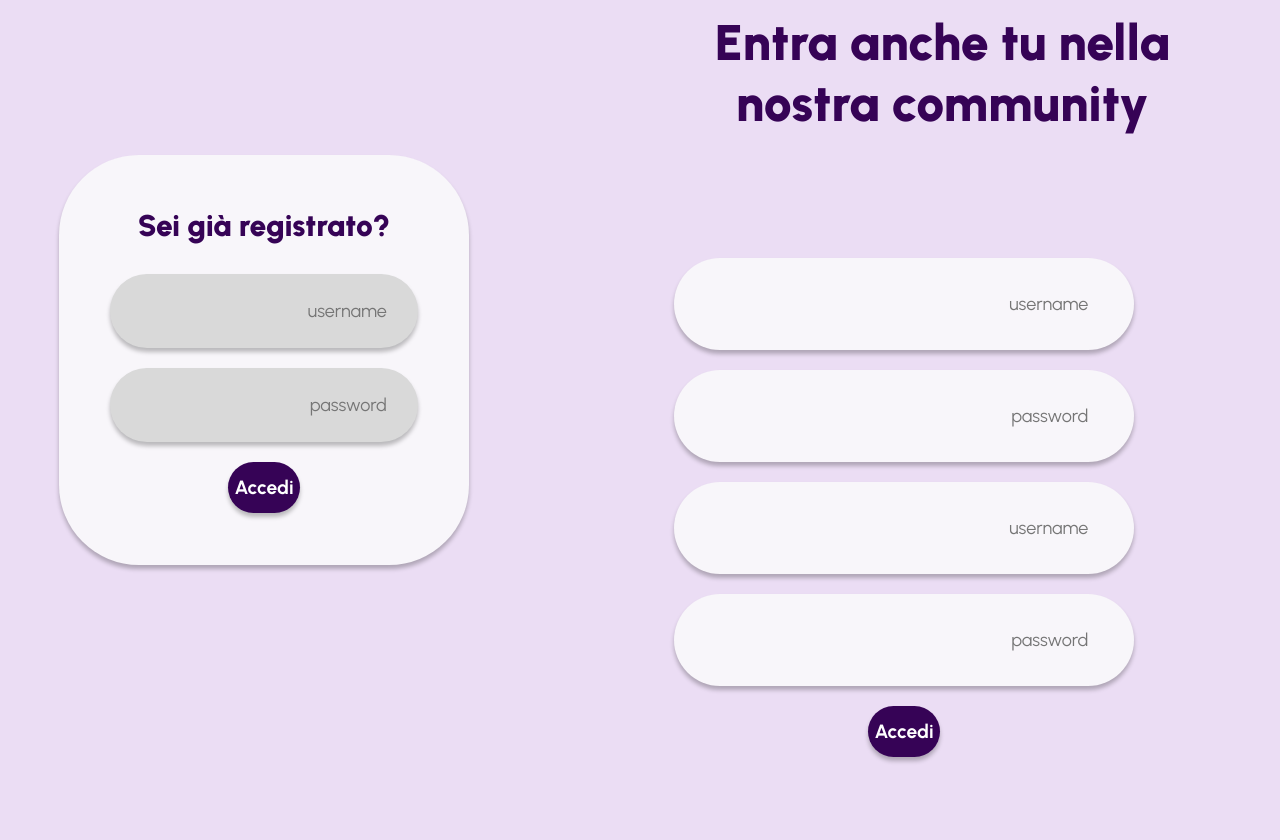
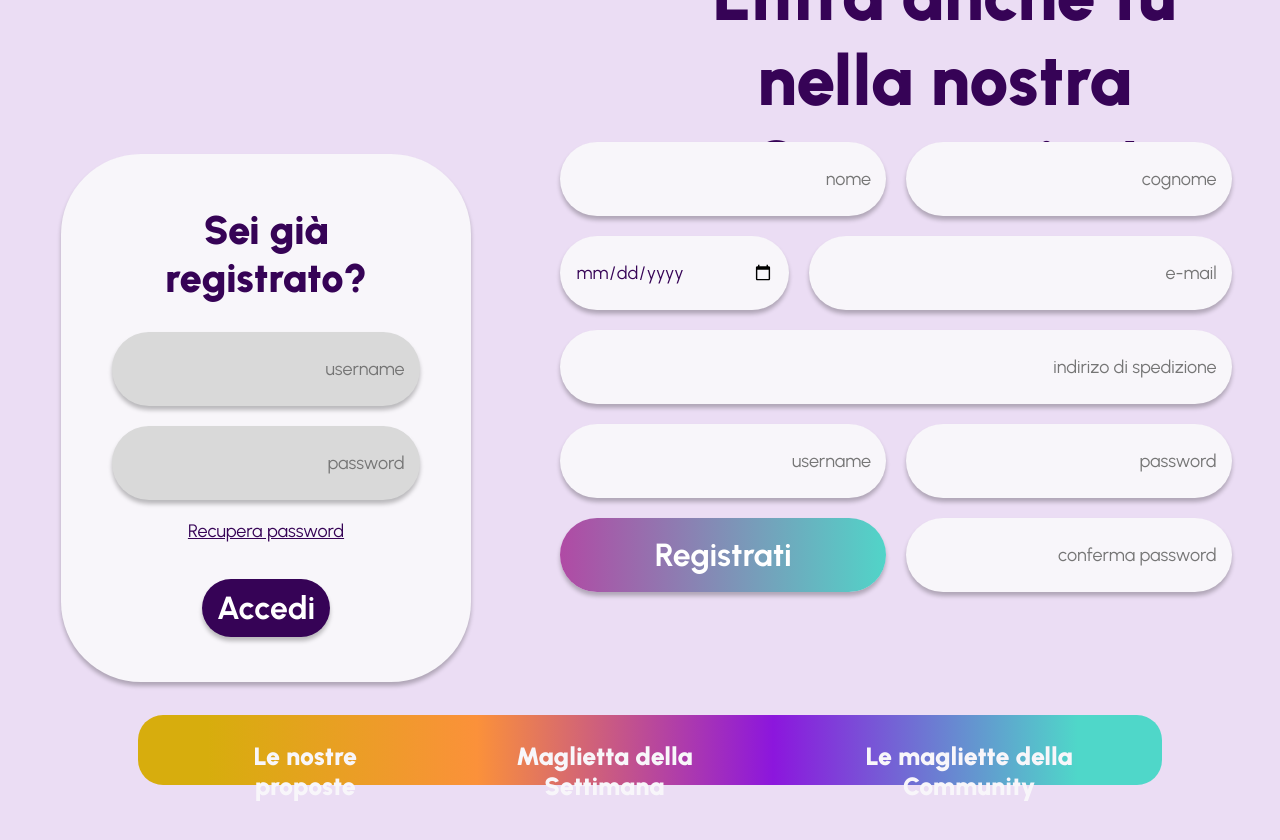
Before and after one commit to UrbanShirt/implementation, a plain HTML site: page ui/loginpage.html in a window 1280 px wide. Drawn offline with Linux system fonts and the light colour scheme.

Commit message:
update loginpage

```diff
--- a/ui/homepage.css
+++ b/ui/homepage.css
@@ -21,17 +21,17 @@
 
 #piedipagina {
     position: fixed;
-    width: 100%;
+    width: 80%;
     height: 70px;
     top: auto;
     bottom: 15px;
+    margin-left: 10%;
+    margin-right: 10%;
 }
 
 .color_bar {
     background: linear-gradient(270deg, #4FD7C9 8.23%, #8C16DD 37.97%, #FB913A 66.9%, #D7AD0D 93.17%);
     border-radius: 25px;
-    left: 0px;
-    right: 0px;
 }
 
 .homepage-text-title {
--- a/ui/loginpage.css
+++ b/ui/loginpage.css
@@ -7,6 +7,7 @@ body {
     grid-template-rows: 10% 30% auto 30% 10%;
     width: 100%;
     height: 100%;
+    margin: 10px;
 }
 
 #title {
@@ -20,7 +21,7 @@ body {
     color: var(--dl-color-default-titlecolor);
     width: fit-content;
     position: static;
-    font-size: 50px;
+    font-size: 70px;
     align-self: center;;
     font-family: Urbanist;
     font-weight: 900;
@@ -48,7 +49,7 @@ body {
 
 #already-registered {
     text-align: center;
-    font-size: 30px;
+    font-size: 40px;
     background-color: transparent;
     margin-bottom: 10%;
     margin-top: 0px;
@@ -65,7 +66,8 @@ body {
     line-height: normal;
     font-size: large;
     box-sizing: border-box;
-    padding: 10%;
+    padding-left: 15px;
+    padding-right: 15px;
     width: 100%;
     height: 74px;
     border: none;
@@ -83,17 +85,19 @@ body {
 
 .log-btn {
     background-color: var(--dl-color-default-titlecolor);
+    position: relative;
     color:#FFFFFF;
     text-align: center;
     font-weight: bold;
-    font-size: larger;
+    font-size: xx-large;
     box-shadow: 0px 4px 4px rgba(0, 0, 0, 0.25);
-    height: 51px;
     top: 37px;
     border-radius: 80px;
     margin-left: auto;
     margin-right: auto;
     cursor: pointer;
+    padding: 10px 15px;
+    margin-bottom: 10%;
 }
 
 /*form registrazione*/
@@ -101,13 +105,11 @@ body {
     text-align: center;
     grid-column: 2;
     grid-row: 2/5;
-    margin:10%;
-    width: fit-content;
-    height: fit-content;
-    padding: 10%;
+    margin:5%;
+    box-sizing: border-box;
 }
 
-.registration-form {
+.registration-form-A {
     background-color: #F8F6FA;
     direction: rtl;
     color: var(--dl-color-default-titlecolor);
@@ -115,11 +117,101 @@ body {
     line-height: normal;
     font-size: large;
     box-sizing: border-box;
-    padding: 10%;
-    width: 100%;
-    height: 74px;
+    padding-left: 15px;
+    padding-right: 15px;
     border: none;
     border-radius: 80px;
     margin-bottom: 20px;
     box-shadow: 0px 4px 4px rgba(0, 0, 0, 0.25);
+    height: 74px;
+    margin-right: 20px;
+    width: 50%;
 }
+
+.registration-form-D {
+    background-color: #F8F6FA;
+    direction: rtl;
+    color: var(--dl-color-default-titlecolor);
+    font-family: Urbanist;
+    line-height: normal;
+    font-size: large;
+    box-sizing: border-box;
+    padding-left: 15px;
+    padding-right: 15px;
+    border: none;
+    border-radius: 80px;
+    margin-bottom: 20px;
+    box-shadow: 0px 4px 4px rgba(0, 0, 0, 0.25);
+    height: 74px;
+    margin-right: 20px;
+    width: 35%;
+}
+
+.registration-form-E {
+    background-color: #F8F6FA;
+    direction: rtl;
+    color: var(--dl-color-default-titlecolor);
+    font-family: Urbanist;
+    line-height: normal;
+    font-size: large;
+    box-sizing: border-box;
+    padding-left: 15px;
+    padding-right: 15px;
+    border: none;
+    border-radius: 80px;
+    margin-bottom: 20px;
+    box-shadow: 0px 4px 4px rgba(0, 0, 0, 0.25);
+    height: 74px;
+    margin-right: 20px;
+    width: 65%;
+}
+
+.registration-form-I {
+    background-color: #F8F6FA;
+    direction: rtl;
+    color: var(--dl-color-default-titlecolor);
+    font-family: Urbanist;
+    line-height: normal;
+    font-size: large;
+    box-sizing: border-box;
+    padding-left: 15px;
+    padding-right: 15px;
+    border: none;
+    border-radius: 80px;
+    margin-bottom: 20px;
+    box-shadow: 0px 4px 4px rgba(0, 0, 0, 0.25);
+    height: 74px;
+    margin-right: 20px;
+    width: 100%;
+}
+
+.reg-line {
+    display: flex;
+    flex-direction: row;
+    justify-content: space-evenly;
+}
+
+.reg-btn {
+    background: linear-gradient(270deg, #4FD7C9 -1.9%, #B93DA1 109.4%);;
+    position: relative;
+    color:#FFFFFF;
+    text-align: center;
+    font-weight: bold;
+    font-size: xx-large;
+    box-shadow: 0px 4px 4px rgba(0, 0, 0, 0.25);
+    border-radius: 80px;
+    cursor: pointer;
+    padding: 10px 15px;
+    margin-bottom: 10%;
+    margin-right: 20px;
+    width: 50%;
+    height: 74px;
+}
+
+.linkstyle {
+    background: transparent;
+    color: var(--dl-color-default-titlecolor);
+    text-align: center;
+    font-size: large;
+    display: block;
+}
--- a/ui/loginpage.html
+++ b/ui/loginpage.html
@@ -21,7 +21,7 @@
     <!-- TITOLO -->
     <h1 id="title" class="main-title">
         Entra anche tu nella
-        nostra community
+        nostra Community!
     </h1>
 
     <!-- div BARRA COLORATA-->
@@ -29,7 +29,7 @@
         <h3 id="already-registered">Sei già registrato?</h3>
         <input class="login-form" type="text" placeholder="username" name="username" required>
         <input class="login-form" type="password" placeholder="password" name="psw" required>
-        <!--link password dimenticata-->
+        <a class="linkstyle" href="./retrievepswpage.html">Recupera password</a>
         <button class="log-btn" type="submit">Accedi</button>
         <!--<label>
         <input type="checkbox" checked="checked" name="remember"> Remember me
@@ -37,16 +37,56 @@
     </div>
 
     <div id="register">
-        <input class="registration-form" type="text" placeholder="username" name="username" required>
-        <input class="registration-form" type="password" placeholder="password" name="psw" required>
-        <input class="registration-form" type="text" placeholder="username" name="username" required>
-        <input class="registration-form" type="password" placeholder="password" name="psw" required>
-        <!--link password dimenticata-->
-        <button class="log-btn" type="submit">Accedi</button>
-        <!--<label>
-        <input type="checkbox" checked="checked" name="remember"> Remember me
-        </label>-->
+        <div class="reg-line">
+            <input class="registration-form-A" type="text" placeholder="nome" name="name" required>
+            <input class="registration-form-A" type="text" placeholder="cognome" name="surname" required>
+        </div>
+        <div class="reg-line">
+            <input class="registration-form-D" type="date" placeholder="data" name="data" required>
+            <input class="registration-form-E" type="email" placeholder="e-mail" name="email" required>
+        </div>
+        <div class="reg-line">
+            <input class="registration-form-I" type="text" placeholder="indirizo di spedizione" name="address" required>
+        </div>
+        <div class="reg-line">
+            <input class="registration-form-A" type="text" placeholder="username" name="username" required>
+            <input class="registration-form-A" type="password" placeholder="password" name="psw" required>
+        </div>
+        <div class="reg-line">
+            <button class="reg-btn" type="submit">Registrati</button>
+            <input class="registration-form-A" type="password" placeholder="conferma password" name="psw" required>
+        </div>
     </div>
+    <div id="piedipagina" class="color_bar">
+        <ul>
+            <li>
+                <button onclick="location.href='./proposteazienda.html'" cursor="pointer">
+                    <h3 class="homepage-text-azienda">Le nostre proposte</h3>
+                </button>
+            </li>
+            <li>
+                <!-- APERTURA FORM MAGLIETTA -->
+                <dialog class="modal" id="modal">
+                    <img id="shirt" src="" class="center">
+                    <label id="label_weeklyShirt"></label>
+                    <button type="button" class="close-button" onclick="closeFormWeeklyShirt()"><u>torna
+                            indietro</u></button>
+
+                </dialog>
+                <button id="open-button" onclick="openFormWeeklyShirt()">
+                    <h3 class="homepage-text-shirtoftheweek">Maglietta della Settimana</h3>
+                </button>
+
+            </li>
+            <li>
+                <button onclick="location.href='./propostecommunity.html'" cursor="pointer">
+                    <h3 class="homepage-text-community">Le magliette della Community</h3>
+                </button>
+            </li>
+        </ul>
+
+    </div>
+
 </body>
 
 </html>
```
